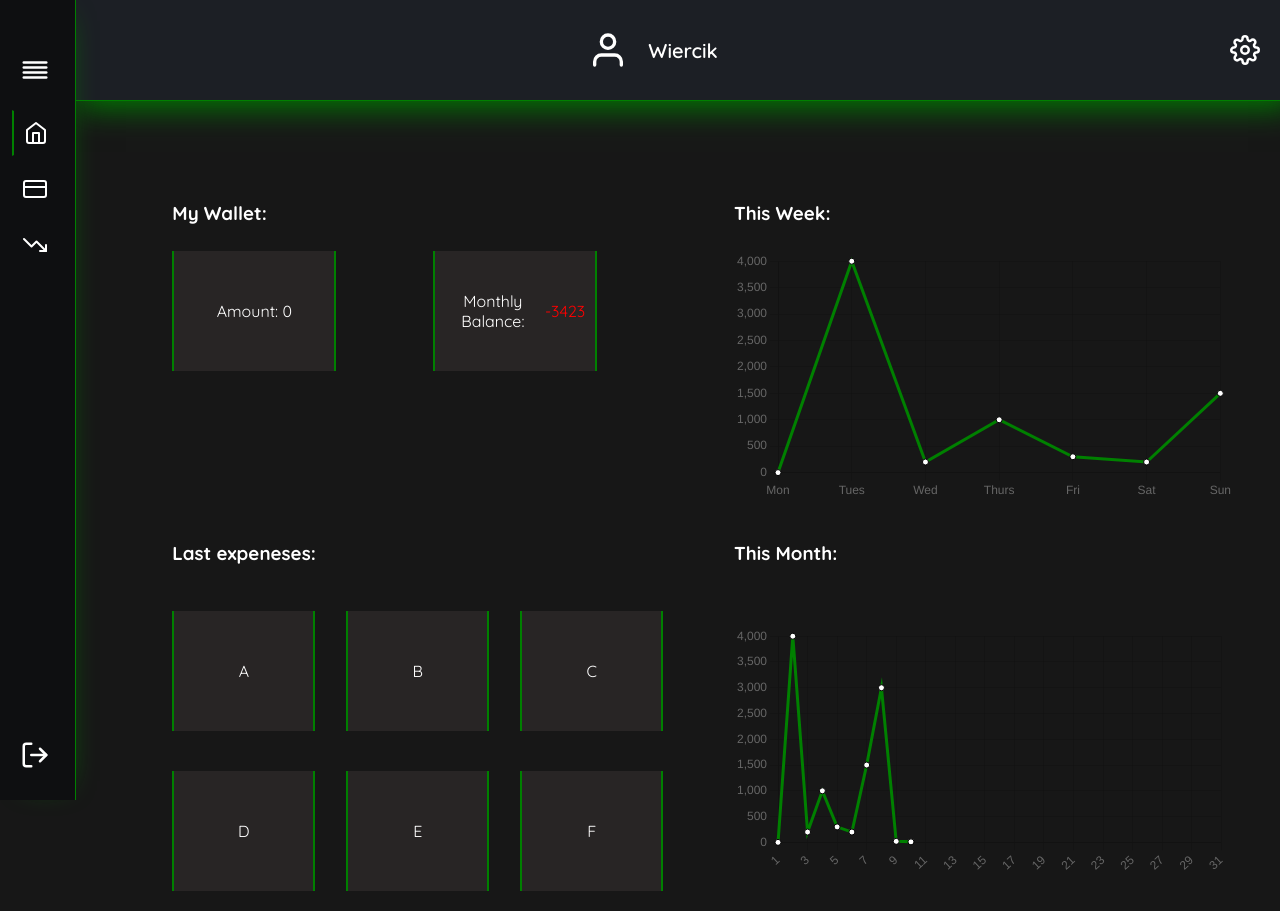
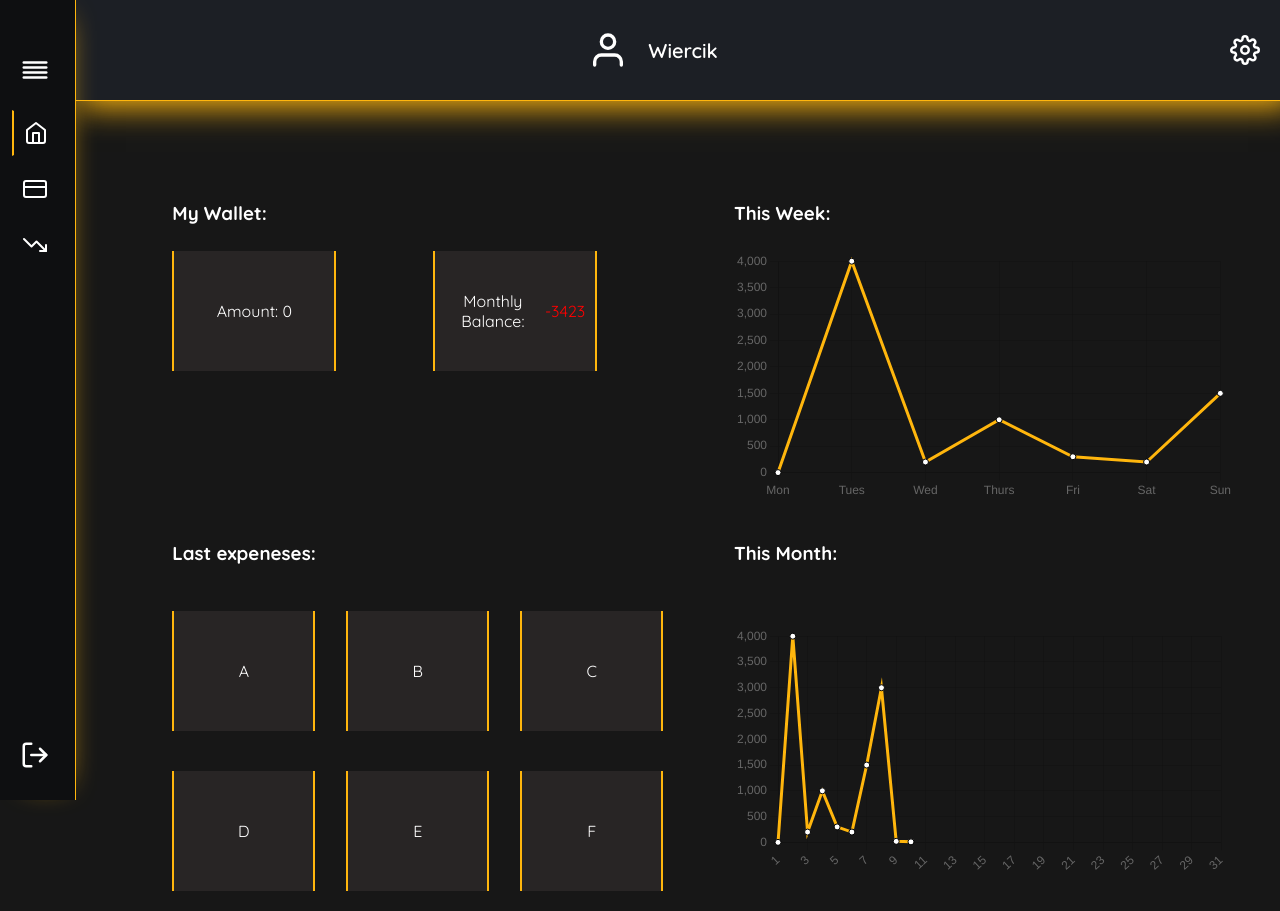
Before and after one commit to Swiatlon/FinancialChecker, a React (Vite) app in the folder client/: page /postAuth/overview in a window 1280 px wide. Built offline with nearby package versions, Linux system fonts and the light colour scheme.

Commit message:
First version of changing color feature

```diff
--- a/client/src/App.jsx
+++ b/client/src/App.jsx
@@ -1,13 +1,25 @@
-import React from 'react';
+import React, { createContext, useState } from 'react';
 import { ThemeProvider } from 'styled-components';
+import { useNavigate } from 'react-router-dom';
 import Layout from './layouts/MainLayout/MainLayout';
 import theme from './assets/theme/theme';
 
+export const ThemeUpdateContext = createContext();
+
 function App() {
+  const navigate = useNavigate();
+
+  const setAppDesignColor = () => {
+    theme.colors.neonColor = 'red';
+    navigate('postAuth/overview');
+  };
+
   return (
-    <ThemeProvider theme={theme}>
-      <Layout />
-    </ThemeProvider>
+    <ThemeUpdateContext.Provider value={setAppDesignColor}>
+      <ThemeProvider theme={theme}>
+        <Layout />
+      </ThemeProvider>
+    </ThemeUpdateContext.Provider>
   );
 }
 export default App;
--- a/client/src/assets/theme/theme.js
+++ b/client/src/assets/theme/theme.js
@@ -1,7 +1,7 @@
 const theme = {
   colors: {
     defaultAppColor: '#046ee899',
-    neonColor: 'green',
+    neonColor: '#FFB60D',
   },
 
   fontSize: {
--- a/client/src/layouts/PostAuthLayout/PostAuthLayout.jsx
+++ b/client/src/layouts/PostAuthLayout/PostAuthLayout.jsx
@@ -1,5 +1,6 @@
-import React from 'react';
+import React, { useContext } from 'react';
 import { Outlet } from 'react-router-dom';
+import { v4 as uuidV4 } from 'uuid';
 import {
   PostAuthContainer,
   ContentContainer,
@@ -9,9 +10,12 @@ import {
 } from './PostAuthLayout.style';
 import AvatarSVG from '@/assets/images/icons/user.svg';
 import ConfigSVG from '@/assets/images/icons/settings.svg';
+import { ThemeUpdateContext } from '@/App';
 
 function PostAuthLayout() {
   const nickname = 'Wiercik';
+  const updateAppColor = useContext(ThemeUpdateContext);
+
   return (
     <PostAuthContainer>
       <TopInformationBox>
@@ -20,10 +24,16 @@ function PostAuthLayout() {
           <p>{nickname}</p>
         </UserInformationBox>
 
-        <ConfigImg src={ConfigSVG} alt="user avatar" />
+        <ConfigImg
+          src={ConfigSVG}
+          alt="user avatar"
+          onClick={() => {
+            updateAppColor('red');
+          }}
+        />
       </TopInformationBox>
       <ContentContainer>
-        <Outlet />
+        <Outlet key={uuidV4()} />
       </ContentContainer>
     </PostAuthContainer>
   );
--- a/client/src/views/Overview/Overview.jsx
+++ b/client/src/views/Overview/Overview.jsx
@@ -1,4 +1,4 @@
-import React, { useState } from 'react';
+import React from 'react';
 import { Chart as ChartJS } from 'chart.js/auto';
 import { useTheme } from 'styled-components';
 import { Line } from 'react-chartjs-2';
@@ -36,7 +36,7 @@ function Overview() {
     ],
   };
 
-  const FirstOptions = {
+  const firstOptions = {
     responsive: true,
     aspectRadio: 10,
     plugins: {
@@ -46,7 +46,7 @@ function Overview() {
     },
   };
 
-  const SecondOptions = {
+  const secondOptions = {
     responsive: true,
     aspectRadio: 10,
     plugins: {
@@ -69,7 +69,7 @@ function Overview() {
       <SideDiv>
         <h3>This Week:</h3>
         <ChartBox height="250px">
-          <Line data={firstChart} options={FirstOptions} />
+          <Line data={firstChart} options={firstOptions} />
         </ChartBox>
       </SideDiv>
       <SideDiv>
@@ -86,7 +86,7 @@ function Overview() {
       <SideDiv>
         <h3>This Month:</h3>
         <ChartBox height="250px">
-          <Line data={secondChart} options={SecondOptions} />
+          <Line data={secondChart} options={secondOptions} />
         </ChartBox>
       </SideDiv>
     </OverviewContainer>
```
